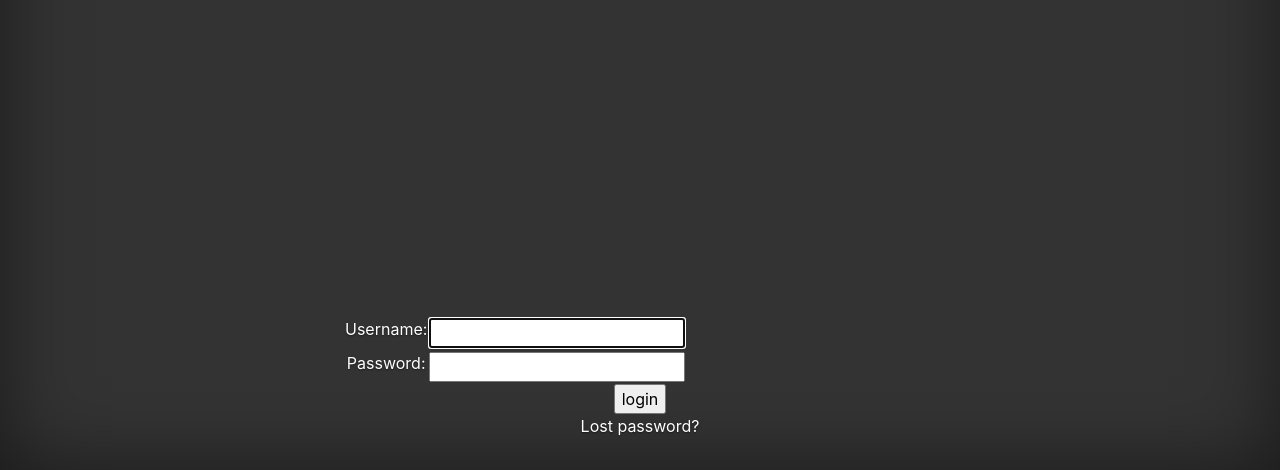
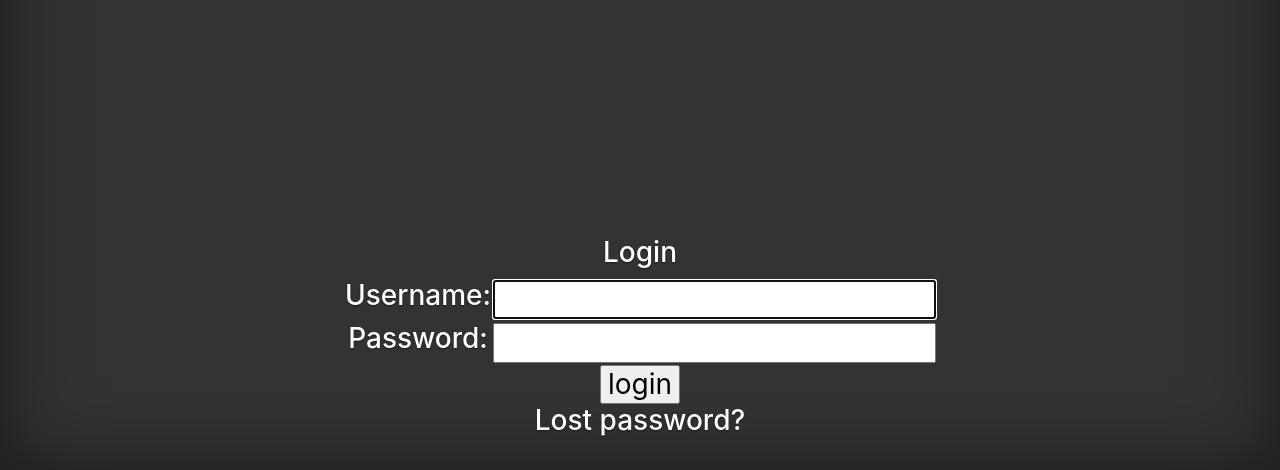
Before and after one commit to Elijah-Piper/Diet-on-Rails, a Django app: page /accounts/login/ in a window 1280 px wide. Shown: the part 330-800 px from the top of the page. Run offline with Django 3.2, Linux system fonts and the light colour scheme; parts of the project's set-up code (start-up, migrations or seed data) failed here and were passed over; some libraries are stand-ins or nearby versions.

Commit message:
minor HTML fix

```diff
--- a/DietOnRails/templates/registration/login.html
+++ b/DietOnRails/templates/registration/login.html
@@ -13,6 +13,8 @@
 			<p>Please login to see this page.</p>
 		{% endif %}
 	{% endif %}
+
+	<h3>Login<h3>
 
 	<form method="post" action="{% url 'login' %}">
 		{% csrf_token %}
```
